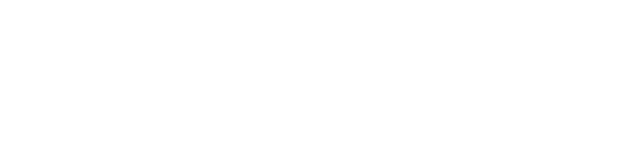
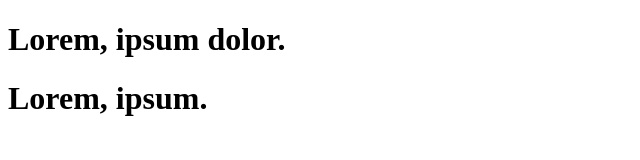
Before and after one commit to yorkducky/firproject1, a plain HTML site: page index.html in a window 1280 px wide. Shown: the whole page, without its empty margins (0-640 px from the left). Drawn offline with Linux system fonts and the light colour scheme.

Commit message:
added header

```diff
--- a/index.html
+++ b/index.html
@@ -7,6 +7,7 @@
     <title>first github repo</title>
 </head>
 <body>
-
+    <h1>Lorem, ipsum dolor.</h1>
+    <h1>Lorem, ipsum.</h1>
 </body>
 </html>
```
